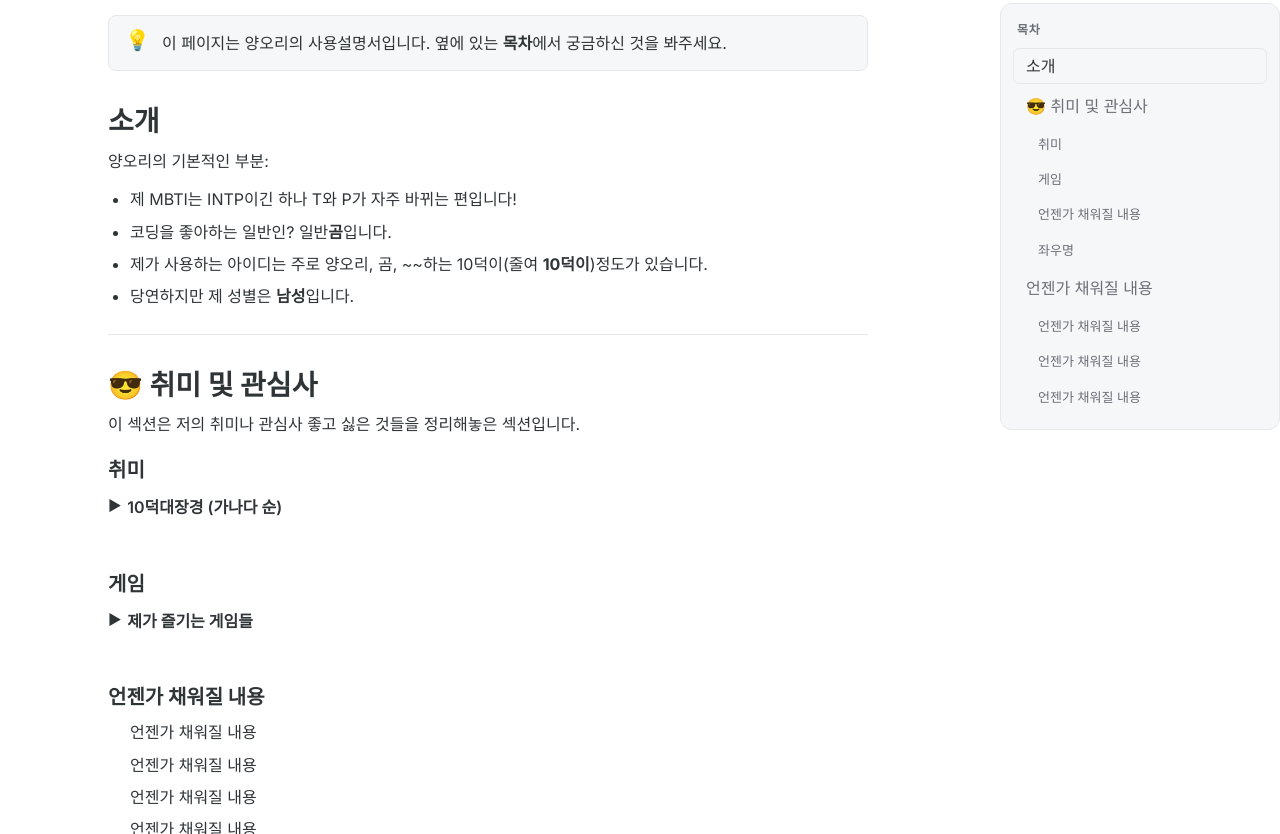
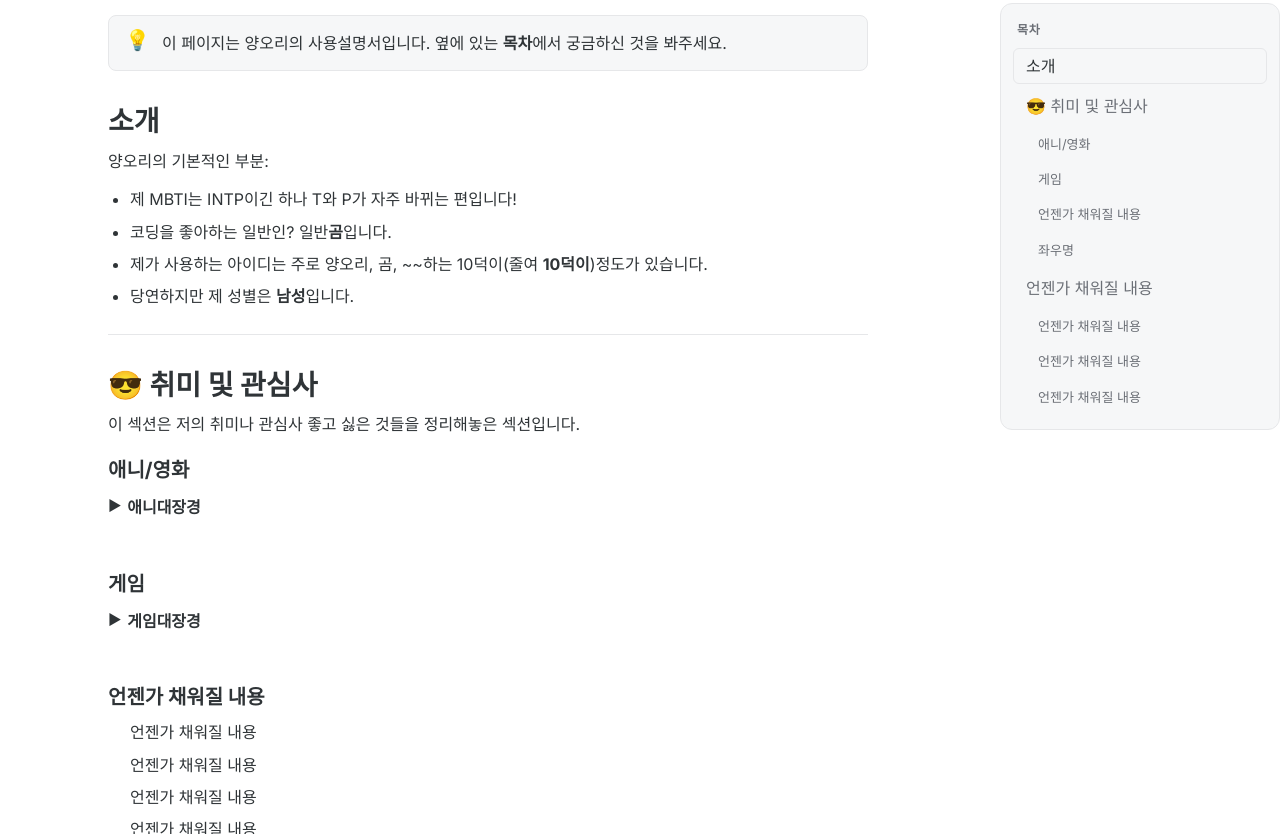
Before and after one commit to otaku3402/user_manual, a plain HTML site: page index.html in a window 1280 px wide. Shown: the part 577-1411 px from the top of the page. Drawn offline with Linux system fonts and the light colour scheme.

Commit message:
Update index.html

```diff
--- a/index.html
+++ b/index.html
@@ -49,10 +49,10 @@
         <h2>😎 취미 및 관심사</h2>
         <p>이 섹션은 저의 취미나 관심사 좋고 싫은 것들을 정리해놓은 섹션입니다.</p>
 
-        <h3>취미</h3>
+        <h3>애니/영화</h3>
         <!-- 애니 -->
         <details class="toggle">
-          <summary>10덕대장경 (가나다 순)</summary>
+          <summary>애니대장경</summary>
           <p>제가 본 애니/영화 모음[도중 하차 제외]</p>
           <p>저의 주관으로 평가한 것이므로 반박하시진 말아주세요 🙏</p>
           <ul>
@@ -292,7 +292,7 @@
         <!-- 게임 -->
         <h3>게임</h3>
         <details class="toggle">
-          <summary>제가 즐기는 게임들</summary>
+          <summary>게임대장경</summary>
           <ul>
             <p>슈팅게임</p>
             <li>동방 프로젝트 시리즈(2차 창작 포함)</li>
```
